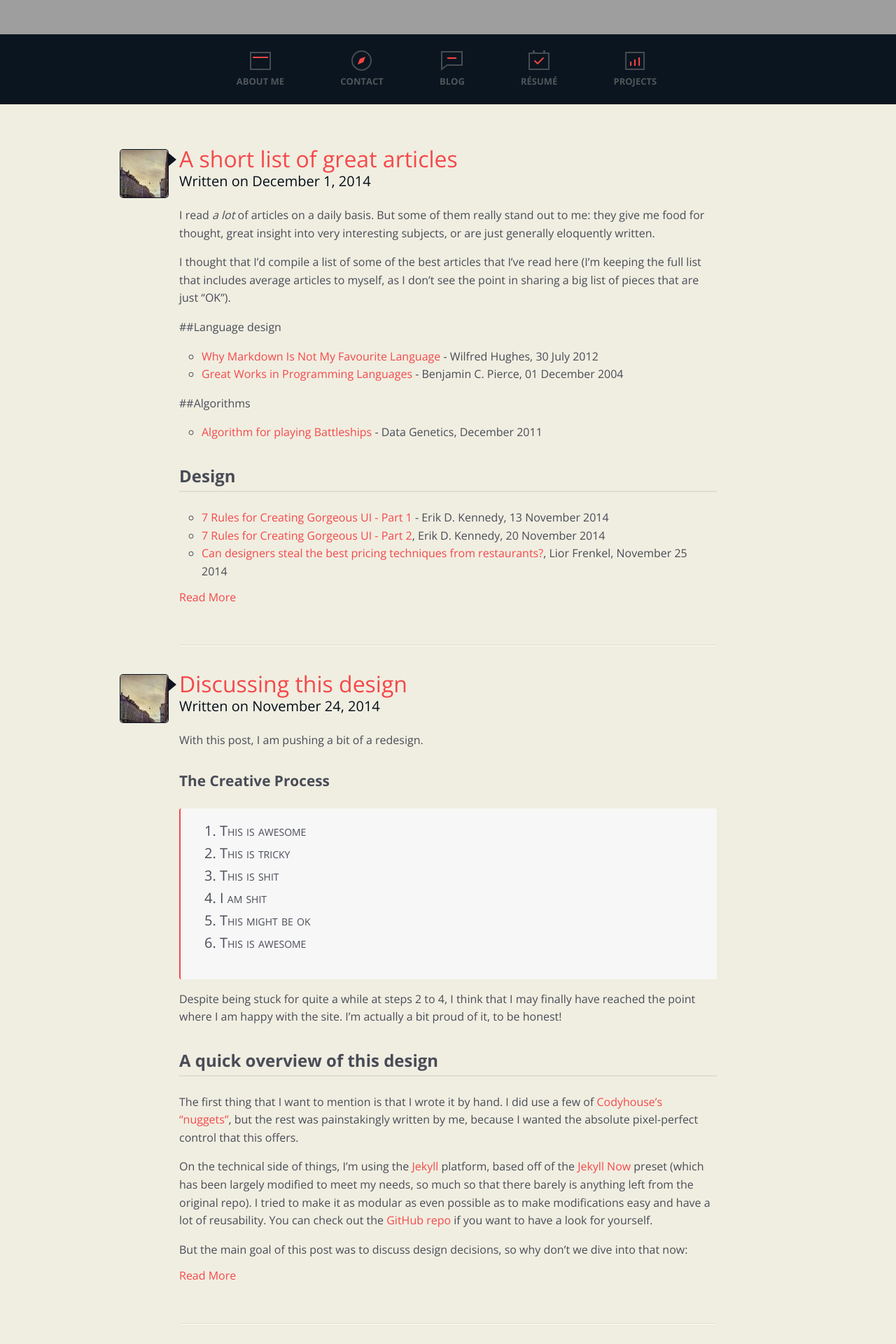
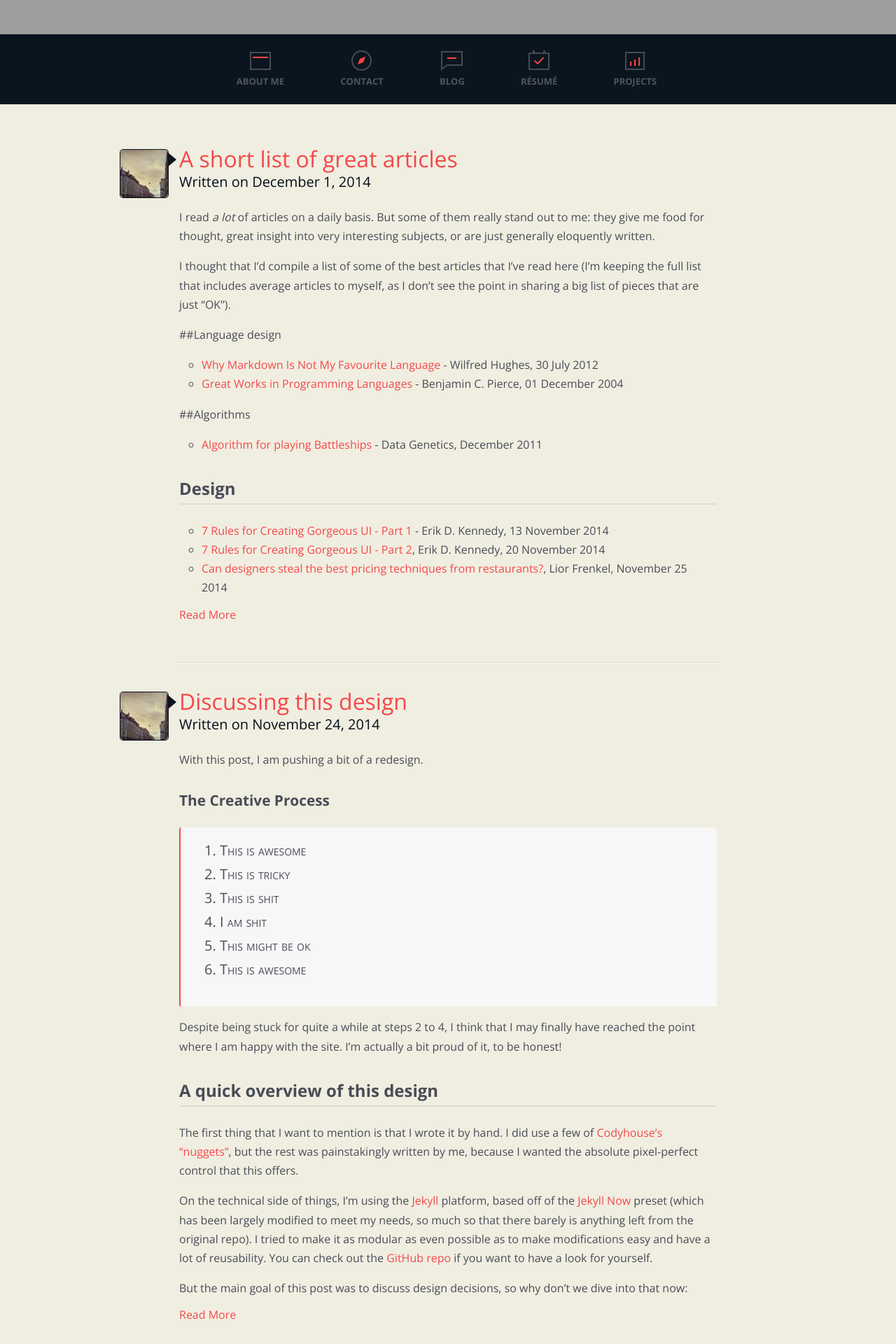
Before and after one commit to MaximeKjaer/kjaer.io, a Jekyll site: the page built from index.html, in a window 1280 px wide. Shown: the part 551-2471 px from the top of the page at 70% size. Built offline with Jekyll 4.4.1, drawn with Linux system fonts in a browser that asks for light colours; nearby versions of some CDN libraries; the list of posts is cut into pages by our own code; grey boxes are pictures that could not be loaded.

Commit message:
Typography
Changed line-height to 1.7 for better legibility and consistency

```diff
--- a/css/post.css
+++ b/css/post.css
@@ -192,7 +192,7 @@
 .cd-content {
   position: relative;
   padding: 2em 0 0 0;
-  line-height: 1.6;
+  line-height: 1.7;
   background-color: #f0eee1;
   z-index: 2;
 }
@@ -232,7 +232,7 @@
 
 @media only screen and (min-width: 768px) {
   .cd-content {
-    line-height: 1.8;
+    line-height: 1.7;
   }
 
 }
```
Also changed, not shown: css/style.css (+2 -6 lines), css/post.min.css, css/style.min.css.
